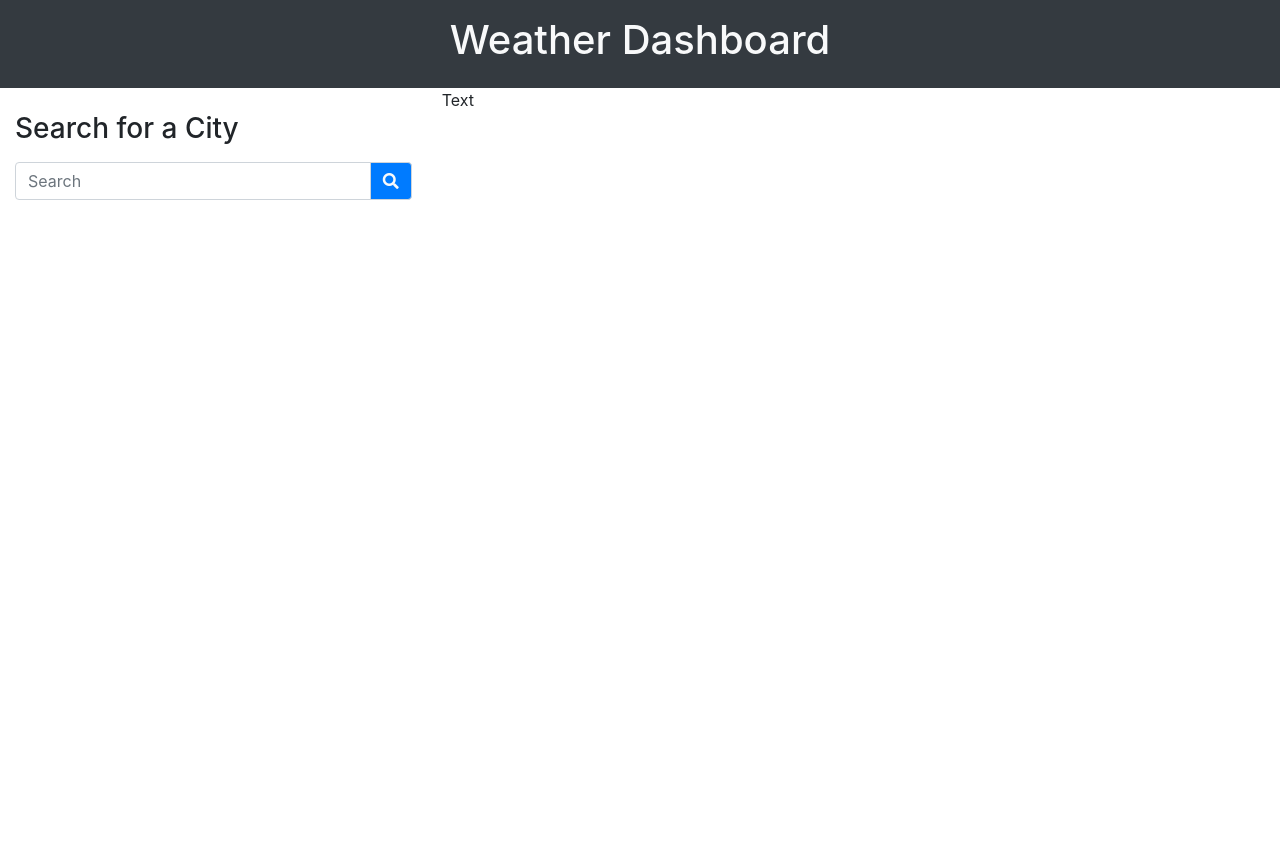
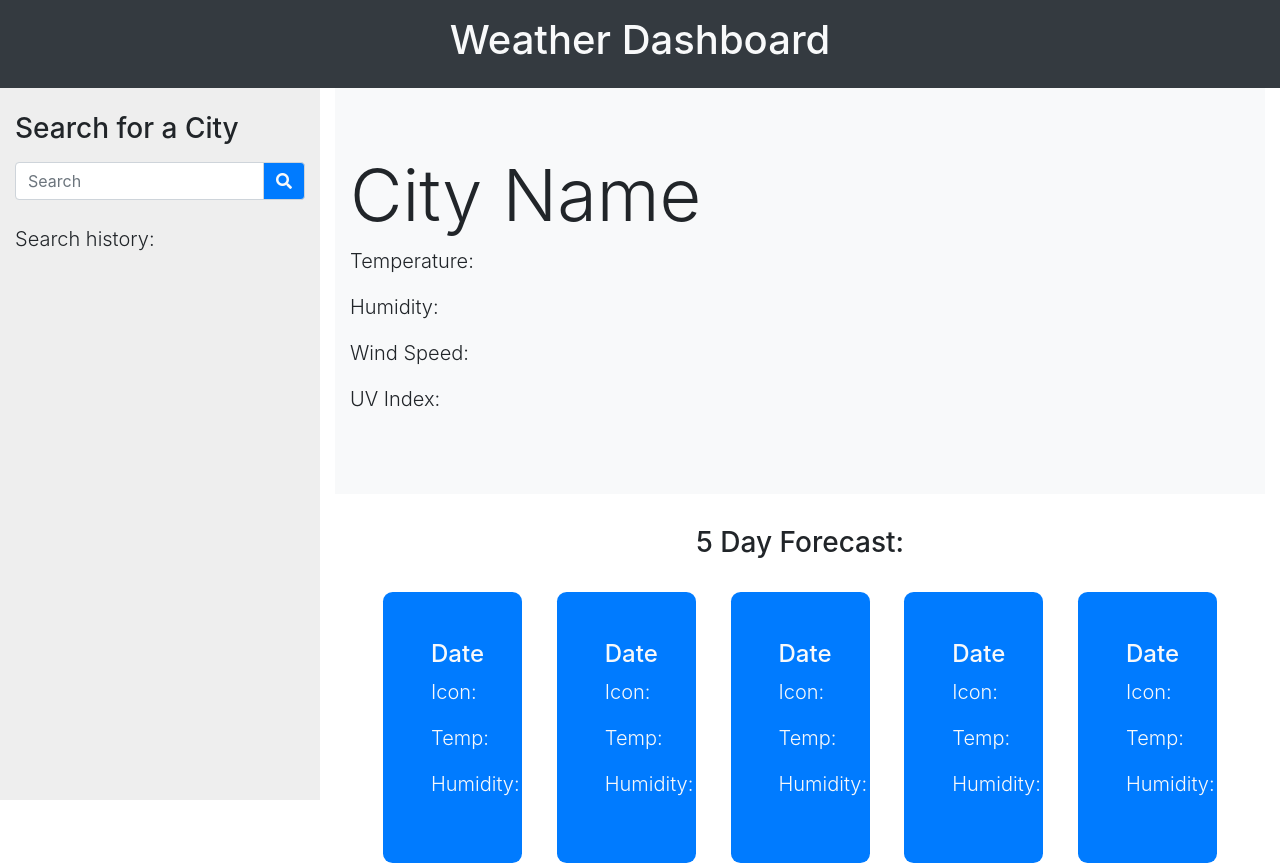
Before and after one commit to diemrbond/WeatherDashboard, a plain HTML site: page index.html in a window 1280 px wide. Before the commit the page ends 800 px from the top, so only its background shows below. Drawn offline with nearby package versions, Linux system fonts and the light colour scheme.

Commit message:
Added the basic layout, to be modified later

```diff
--- a/assets/css/style.css
+++ b/assets/css/style.css
@@ -1,3 +1,24 @@
+html {
+    height: 100%;
+}
+
 body {
     padding-top: 88px;
+    height: 100%;
 }
+
+.container {
+    height: 100%;
+}
+
+.search-area {
+    background-color: #EEEEEE;
+}
+
+#search-history {
+    /* display: none; */
+}
+
+.rounded {
+    border-radius: 0.6rem!important;
+}
--- a/index.html
+++ b/index.html
@@ -30,11 +30,13 @@
     </nav>
 
     <!-- Main Container -->
-    <section class="container-fluid">
-        <div class="row">
+    <div class="container-fluid h-100">
+        <div class="row h-100">
             <!-- Search Area -->
-            <div class="col-4">
+            <div class="col-3 search-area h-100">
+                <!-- Spacer to knock the search bar down -->
                 <br />
+                <!-- Search button -->
                 <h3><label for="city-search">Search for a City</label></h3>
                 <div class="input-group">
                     <input class="form-control" type="text" placeholder="Search" aria-label="Search">
@@ -43,14 +45,66 @@
                                 class="fas fa-search text-light" aria-hidden="true"></i></span>
                     </div>
                 </div>
+                <!-- Search History -->
+                <div id="search-history" class="mt-4 lead">
+                    <p>Search history:</p>
+                </div>
             </div>
 
             <!-- Results Area -->
-            <div class="col-8">
-                Text
+            <div class="col-9">
+                <div class="jumbotron jumbotron-fluid bg-light">
+                    <div class="container">
+                        <h1 id="city-name" class="display-3">City Name</h1>
+                        <p class="lead">Temperature: </p>
+                        <p class="lead">Humidity: </p>
+                        <p class="lead">Wind Speed: </p>
+                        <p class="lead">UV Index: </p>
+                    </div>
+                </div>
+
+                <div class="container-fluid">
+                    <div class="row">
+                        <div class="col-12 mb-4 text-center">
+                            <h3>5 Day Forecast:</h3>
+                        </div>
+                    </div>
+                    <div class="row d-flex justify-content-between pl-5 pr-5">
+                        <div class="col-2 bg-primary p-5 rounded text-light">
+                            <h4>Date</h3>
+                            <p class="lead">Icon: </p>
+                            <p class="lead">Temp: </p>
+                            <p class="lead">Humidity: </p>
+                        </div>
+                        <div class="col-2 bg-primary p-5 rounded text-light">
+                            <h4>Date</h3>
+                            <p class="lead">Icon: </p>
+                            <p class="lead">Temp: </p>
+                            <p class="lead">Humidity: </p>
+                        </div>
+                        <div class="col-2 bg-primary p-5 rounded text-light">
+                            <h4>Date</h3>
+                            <p class="lead">Icon: </p>
+                            <p class="lead">Temp: </p>
+                            <p class="lead">Humidity: </p>
+                        </div>
+                        <div class="col-2 bg-primary p-5 rounded text-light">
+                            <h4>Date</h3>
+                            <p class="lead">Icon: </p>
+                            <p class="lead">Temp: </p>
+                            <p class="lead">Humidity: </p>
+                        </div>
+                        <div class="col-2 bg-primary p-5 rounded text-light">
+                            <h4>Date</h3>
+                            <p class="lead">Icon: </p>
+                            <p class="lead">Temp: </p>
+                            <p class="lead">Humidity: </p>
+                        </div>
+                    </div>
+                </div>
             </div>
         </div>
-    </section>
+    </div>
 
     <!-- Bootstrap Components -->
     <script src="https://code.jquery.com/jquery-3.5.1.slim.min.js"
```
